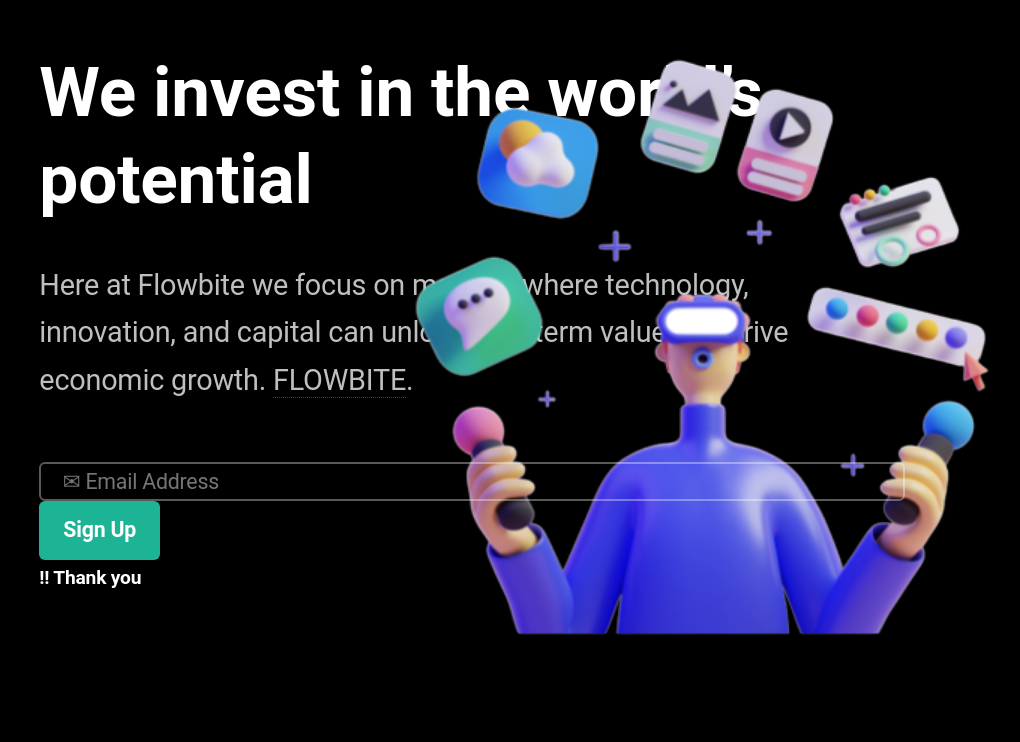
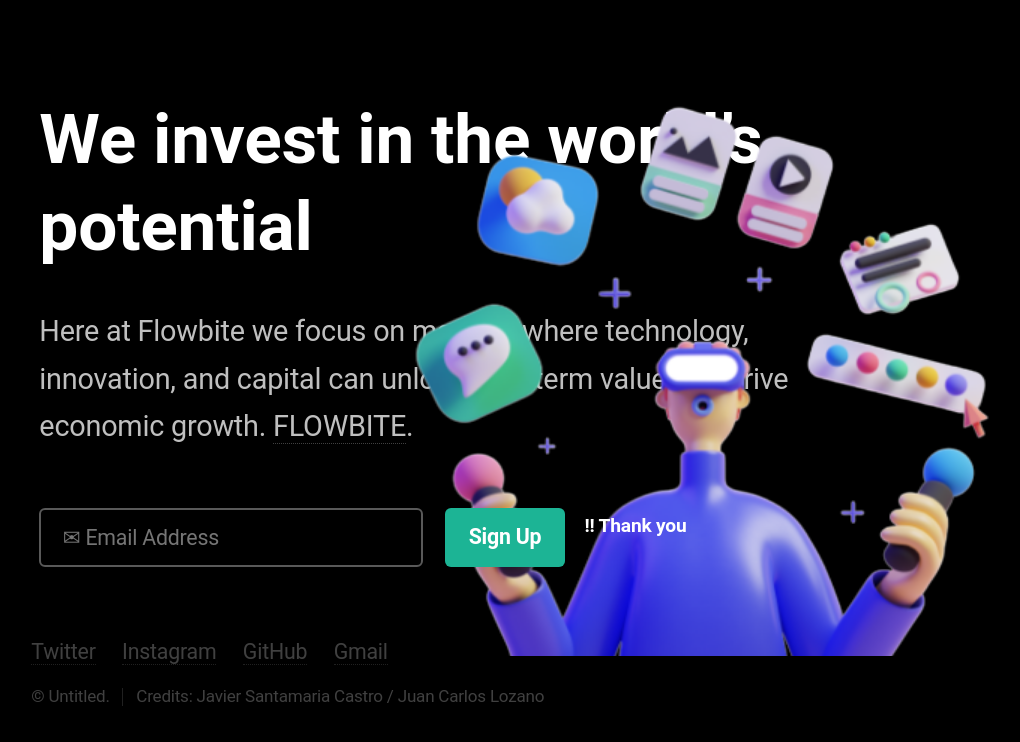
Before and after one commit to juancarlos5623/S5-Proyecto1, a plain HTML site: page index.html in a window 1280 px wide. Shown: the whole page, without its empty margins (54-1074 px from the left). Drawn offline with Linux system fonts and the light colour scheme.

Commit message:
agregando footer

```diff
--- a/index.html
+++ b/index.html
@@ -20,3 +20,17 @@
 			<input type="submit" value="Sign Up" id="signup-button" />
 			<label for="signup-button" id="thank-you-label" class="hidden">!! Thank you</label>
 		</form>
+		<!-- Footer -->
+		<footer id="footer">
+			<ul class="icons">
+				<li><a href="https://twitter.com/" class="icon brands fa-twitter"><span class="label">Twitter</span></a></li>
+				<li><a href="https://www.instagram.com/" class="icon brands fa-instagram"><span class="label">Instagram</span></a></li>
+				<li><a href="https://github.com/" class="icon brands fa-github"><span class="label">GitHub</span></a></li>
+				<li><a href="https://www.google.com/intl/es-419/gmail/about/" class="icon fa-envelope"><span class="label">Gmail</span></a></li>
+			</ul>
+			<ul class="copyright">
+				<li>&copy; Untitled.</li><li>Credits: Javier Santamaria Castro / Juan Carlos Lozano</li>
+			</ul>
+		</footer>
+</body>
+</html>
--- a/style.css
+++ b/style.css
@@ -245,3 +245,52 @@ button,
     width: 600px; /* Ajusta el ancho según tu preferencia */
     height: 600px; /* Ajusta el alto según tu preferencia */
 }
+/* Signup Form */
+#signup-form {
+  display: -moz-flex;
+  display: -webkit-flex;
+  display: -ms-flex;
+  display: flex;
+  position: relative; }
+  #signup-form input[type="text"],
+  #signup-form input[type="password"],
+  #signup-form input[type="email"] {
+    width: 18em; }
+  #signup-form > * {
+    margin: 0 0 0 1em; }
+  #signup-form > :first-child {
+    margin: 0 0 0 0; }
+
+/* Footer */
+#footer {
+  -moz-transition: opacity 0.5s ease-in-out;
+  -webkit-transition: opacity 0.5s ease-in-out;
+  -ms-transition: opacity 0.5s ease-in-out;
+  transition: opacity 0.5s ease-in-out;
+  bottom: 4em;
+  color: rgba(255, 255, 255, 0.5);
+  left: 4em;
+  opacity: 0.5;
+  position: absolute; }
+  #footer .icons {
+    margin: 0 0 0.5em 0; }
+  #footer .copyright {
+    font-size: 0.8em;
+    list-style: none;
+    padding: 0; }
+    #footer .copyright li {
+      border-left: solid 1px rgba(255, 255, 255, 0.25);
+      display: inline-block;
+      line-height: 1em;
+      margin: 0 0 0 0.75em;
+      padding: 0 0 0 0.75em; }
+      #footer .copyright li:first-child {
+        border-left: 0;
+        margin-left: 0;
+        padding-left: 0; }
+    #footer .copyright a {
+      color: inherit; }
+  #footer:hover {
+    opacity: 1; }
+  #footer > :last-child {
+    margin-bottom: 0; }
```
